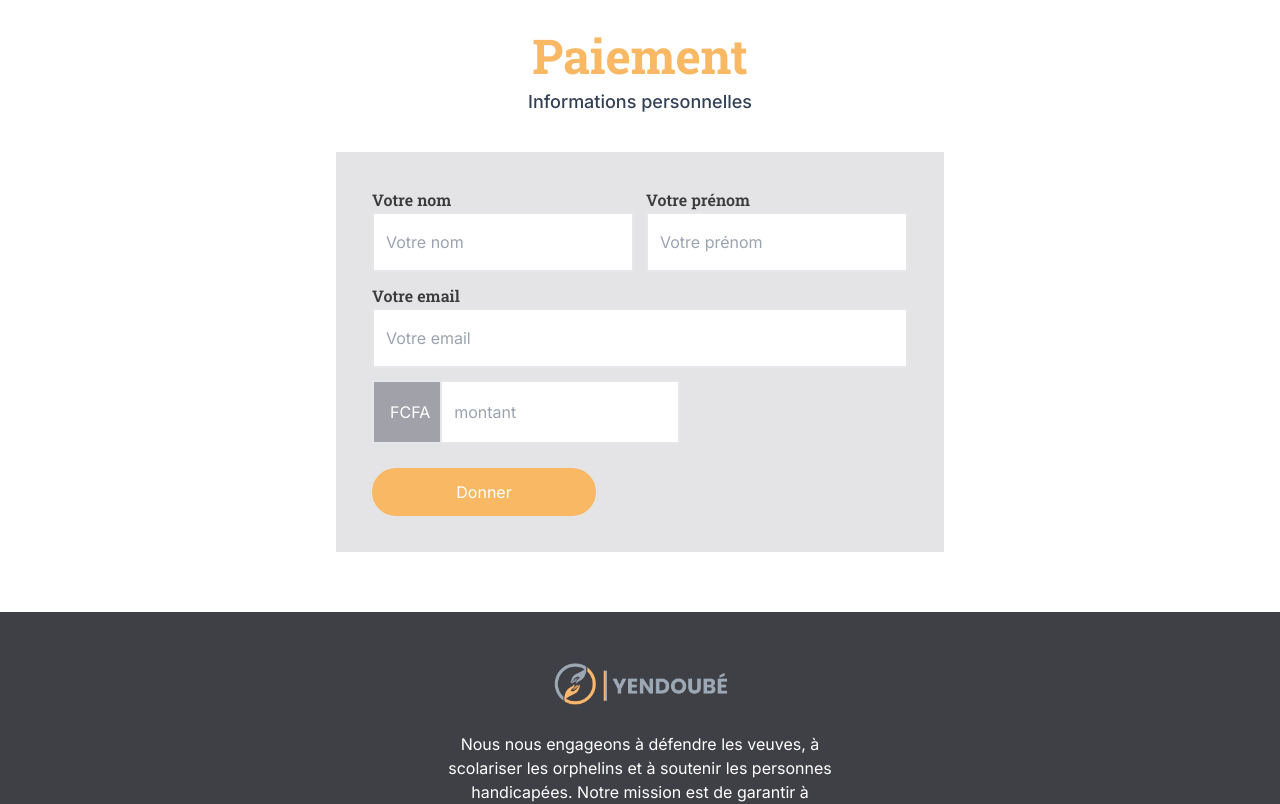
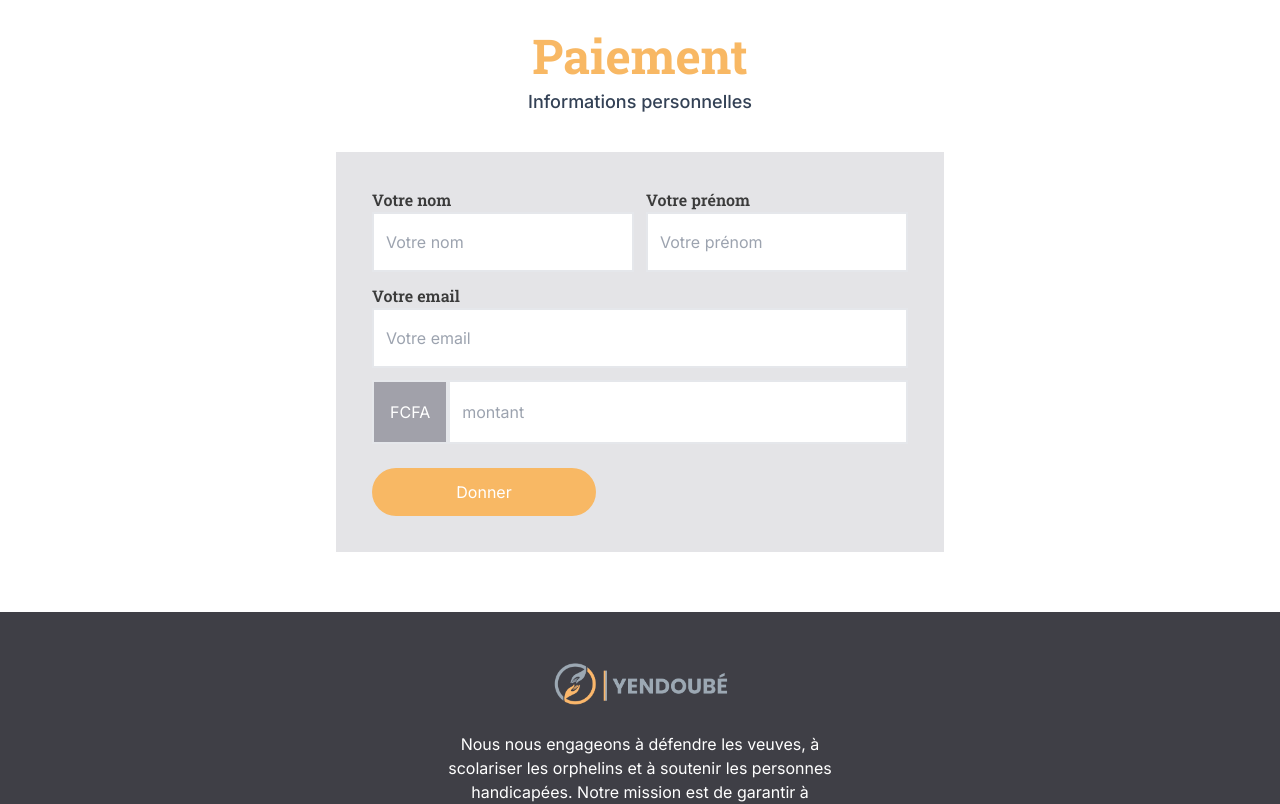
Before and after one commit to MnD3v/yendoube, a Next.js app: page /paiement in a window 1280 px wide. Shown: the top 804 px of the page. Built offline with nearby package versions, Linux system fonts and the light colour scheme; a web font is replaced by a local one.

Commit message:
accepte froidement

```diff
--- a/src/app/components/mission.tsx
+++ b/src/app/components/mission.tsx
@@ -18,7 +18,7 @@ const Mission = () => {
                     {/* ligne sous notre mission */}
 
                     <div className=' m-3 flex flex-row item-center justify-center flex-wrap'>
-                        <div className=' inline-block max-w-[48rem] p-12 border-l-2 border-b-2 border-r-2 border-customOrange/40 bg-customOrange/10 rounded-2xl'>
+                        <div className=' inline-block max-w-[48rem] p-3 md:p-12 border-l-2 border-b-2 border-r-2 border-zinc/40 bg-zinc-400/10 rounded-2xl shadow-lg'>
                             <img src="/icons/goal.png" alt="" className='h-16 inline' />
                             <p className='font-roboto font-semibold text-2xl   text-customOrange p-4'>Transformer</p>
                             <p className='text-zinc-700 leading-relaxed'><span className='font-bold'>Yendoubé</span>  s'engage à transformer la vie des personnes en difficulté en offrant un soutien complet, couvrant l'éducation, la sécurité alimentaire et la défense des droits. Nous travaillons avec les communautés pour surmonter les défis uniques des personnes vulnérables, en créant des opportunités qui favorisent leur autonomisation et leur contribution positive à la société, dans le but de bâtir un avenir plus juste et équitable.</p>
--- a/src/app/paiement/page.tsx
+++ b/src/app/paiement/page.tsx
@@ -36,9 +36,9 @@ const Paiement = () => {
                         <p className='font-roboto font-semibold'>Votre email</p>
                         <input type="text" placeholder='Votre email' className='border-2 focus:border-1 focus:border-customOrange outline-none px-3 py-4 w-full' />
                     </div>
-                    <div className='flex col-span-2'>
+                    <div className='flex col-span-2 bg-green-300'>
                         <p className='px-4 h-16 bg-zinc-400 content-center text-white border-2'>FCFA</p>
-                        <input type="number" onChange={handleInputChange} placeholder='montant' className='relative right-2 border-2 focus:border-1 focus:border-customOrange outline-none px-3 h-16 w-60 ' />
+                        <input type="number" onChange={handleInputChange} placeholder='montant' className='w-full right-2 border-2 focus:border-1 focus:border-customOrange outline-none px-3 h-16  ' />
                     </div>
                     <Link href={`https://paygateglobal.com/v1/page?token=13c195ab-00aa-41a5-a8a5-5668cd77a623&amount=${inputValue}&description=test&identifier=${date}`} target='_blank'>     <button className='mt-3 w-56 bg-customOrange  py-3 rounded-full text-white '>
                         Donner
```
